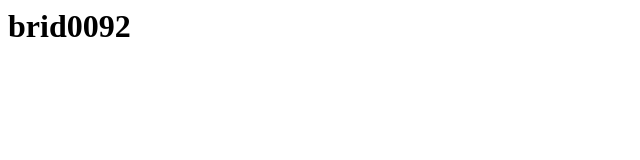
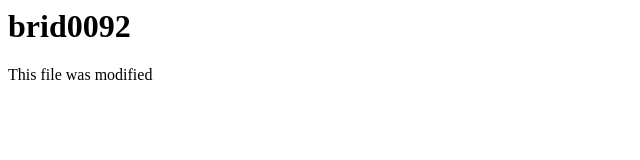
Before and after one commit to Brid0092/Brid0092.github.io, a plain HTML site: page index.html in a window 1280 px wide. Shown: the whole page, without its empty margins (0-640 px from the left). Drawn offline with Linux system fonts and the light colour scheme.

Commit message:
modifies index.html

```diff
--- a/index.html
+++ b/index.html
@@ -1 +1,2 @@
 <h1>brid0092</h1>
+<p>This file was modified</p>
```
